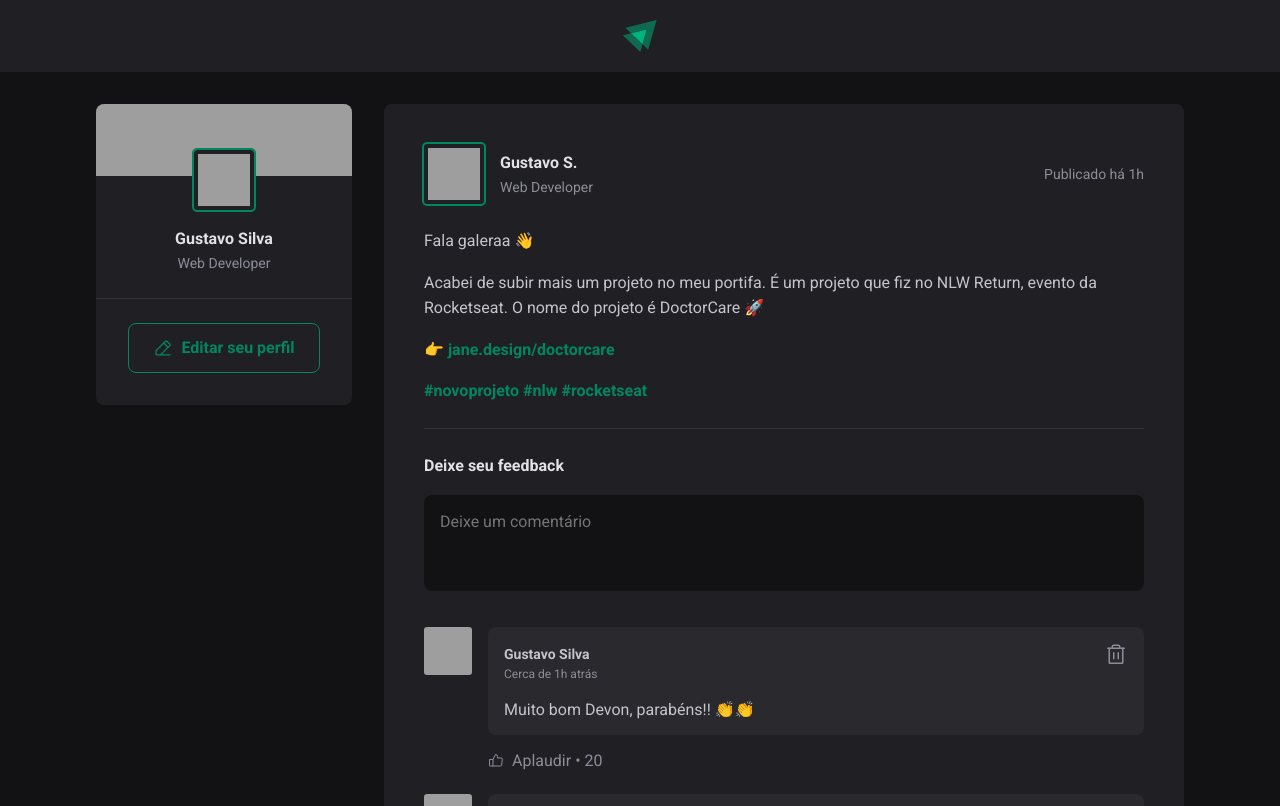
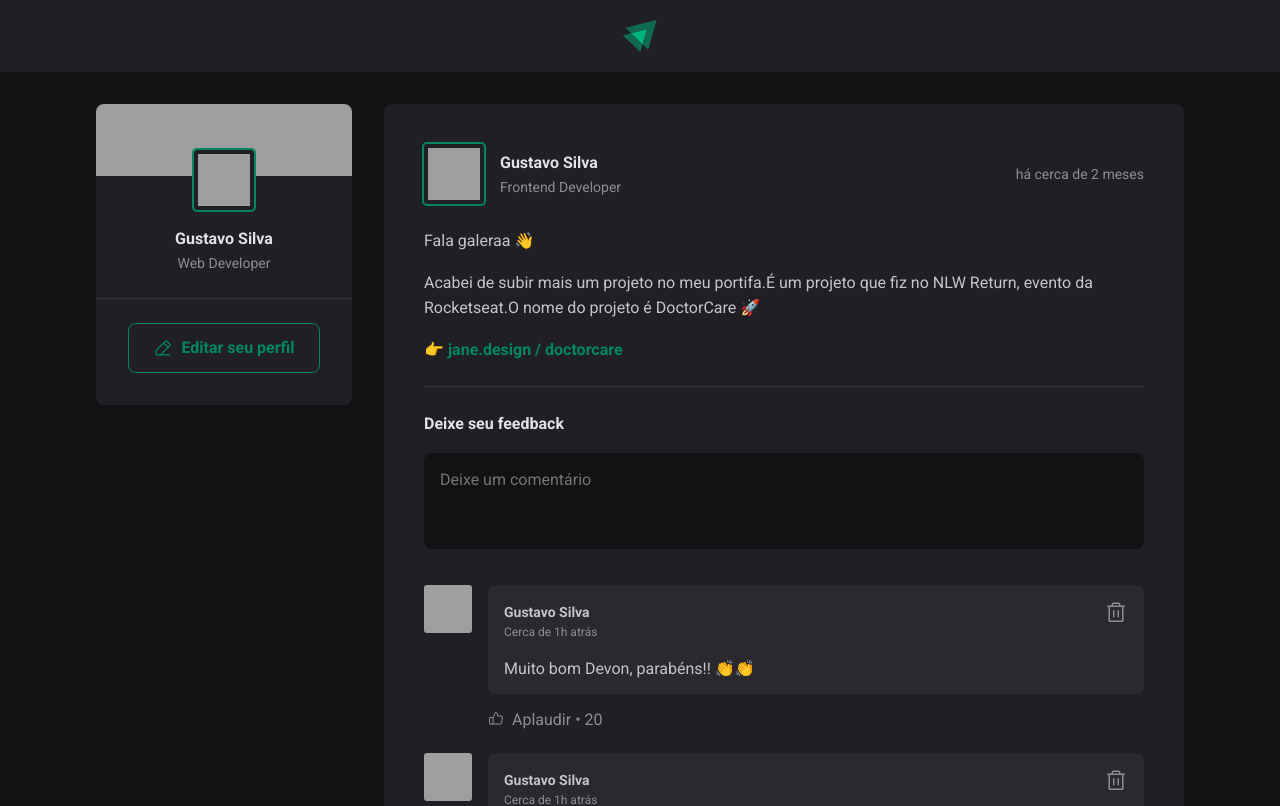
Before and after one commit to GustavoSilv4/Ignite-Feed, a React (Vite) app: page / in a window 1280 px wide. Shown: the top 806 px of the page. Built offline with nearby package versions, Linux system fonts and the light colour scheme; grey boxes are pictures that could not be loaded.

Commit message:
feat: getting the props in the post component. Used for rendering on each assembled component

```diff
--- a/src/App.jsx
+++ b/src/App.jsx
@@ -28,8 +28,8 @@
   {
     id: 2,
     author: {
-      avatar_url: 'https://github.com/diegog3.png',
-      name: 'Diego Fernandos',
+      avatar_url: 'https://github.com/diego3g.png',
+      name: 'Diego Fernandes',
       role: 'CTO @ Rocketseat'
     },
     content: [
@@ -51,6 +51,7 @@
         <main>
           {posts.map(post => {
             return <Post
+              key={post.id}
               author={post.author}
               content={post.content}
               publishedAt={post.publishedAt}
--- a/src/components/Post.jsx
+++ b/src/components/Post.jsx
@@ -1,38 +1,46 @@
+import { format, formatDistanceToNow } from 'date-fns';
+import ptBR from 'date-fns/locale/pt-BR';
+
 import { Avatar } from './Avatar';
 import { Comment } from './Comment';
 import styles from './Post.module.css';
 
-export function Post(props) {
+export function Post({ author, publishedAt, content }) {
 
-    console.log(props);
+    const publishedDateFormatted = format(publishedAt, "d 'de' LLLL 'ás' HH:mm'h'", {
+        locale: ptBR
+    });
+
+    const publishedDateRelativeToNow = formatDistanceToNow(publishedAt, {
+        locale: ptBR,
+        addSuffix: true,
+    })
 
     return (
         <article className={styles.post}>
             <header>
                 <div className={styles.author}>
-                    <Avatar avatar="https://github.com/gustavosilv4.png" />
+                    <Avatar avatar={author.avatar_url} />
 
                     <div className={styles.authorInfo}>
-                        <strong>Gustavo S.</strong>
-                        <span>Web Developer</span>
+                        <strong>{author.name}</strong>
+                        <span>{author.role}</span>
                     </div>
                 </div>
 
-                <time title='26 de Junho ás 17:00' dateTime='2022-06-26 17:00' >Publicado há 1h</time>
+                <time title={publishedDateFormatted} dateTime={publishedAt.toISOString()} >{publishedDateRelativeToNow}</time>
             </header>
 
             <div className={styles.content}>
-                <p>Fala galeraa 👋</p>
-
-                <p>Acabei de subir mais um projeto no meu portifa. É um projeto que fiz no NLW Return, evento da Rocketseat. O nome do projeto é DoctorCare 🚀</p>
-
-                <p>👉 <a href="">jane.design/doctorcare</a></p>
-
-                <p>
-                    <a href="">#novoprojeto</a>{' '}
-                    <a href="">#nlw</a>{' '}
-                    <a href="">#rocketseat</a>{' '}
-                </p>
+                {
+                    content.map(item => {
+                        if (item.type === 'paragraph') {
+                            return <p>{item.content}</p>
+                        } else if (item.type === 'link') {
+                            return <p><a href="">{item.content}</a></p>
+                        }
+                    })
+                }
 
             </div>
 
```
